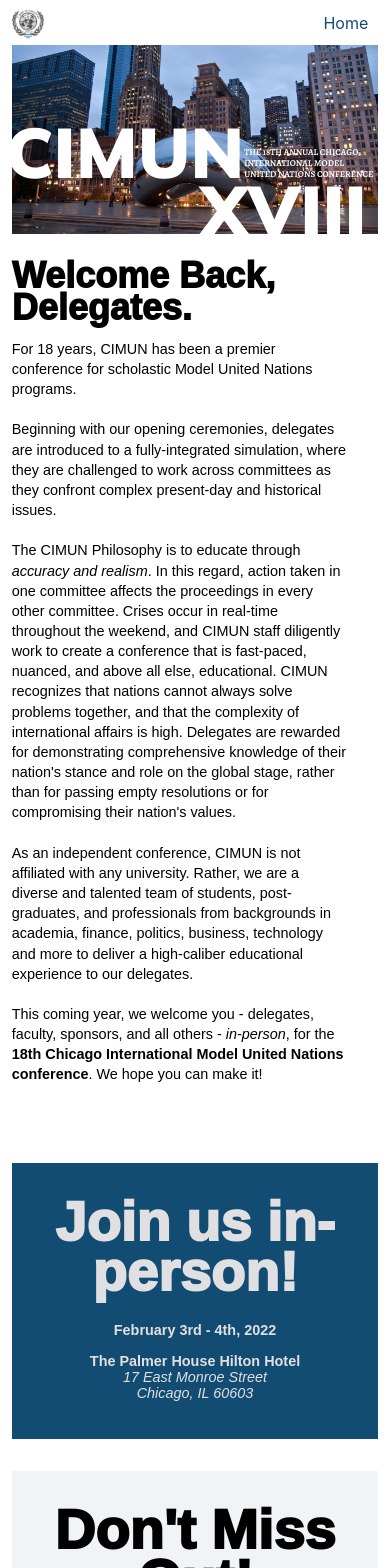
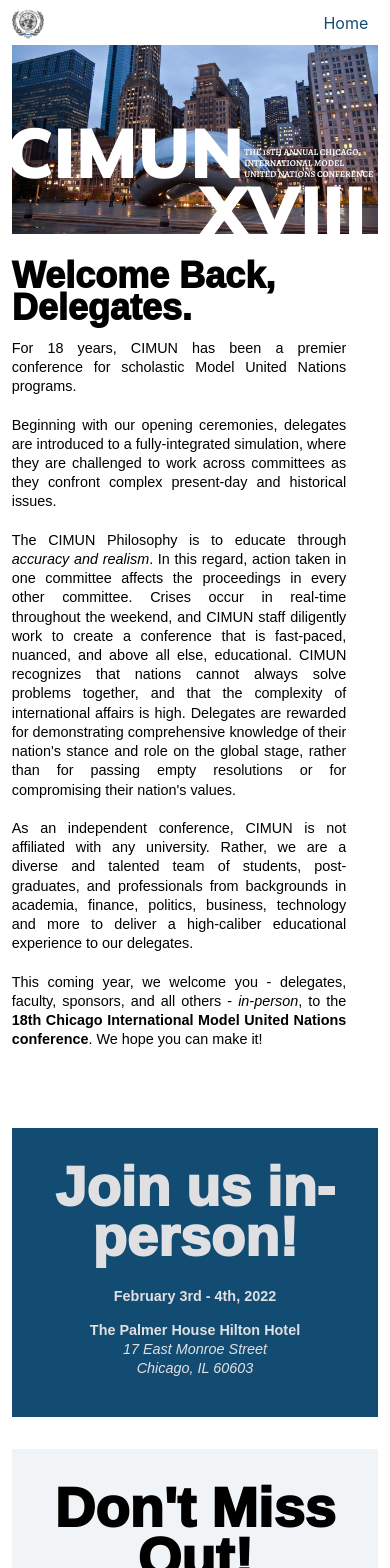
Before and after one commit to Model-UN/cimun-web, a Next.js app: page / in a window 390 px wide. Shown: the top 1568 px of the page. Built offline with nearby package versions, Linux system fonts and the light colour scheme.

Commit message:
Adjust mobile view and justify text

```diff
--- a/components/infoColumns/index.tsx
+++ b/components/infoColumns/index.tsx
@@ -72,7 +72,7 @@
     <InfoColumnWrapper>
       <CardContainer flex="1" margins="1rem 0" pad="0 2rem 0 0">
         <Title line={0.9}>Welcome Back, Delegates.</Title>
-        <Body line={1.4}>
+        <Body line={1.4} align={"justify"}>
           For 18 years, CIMUN has been a premier conference for scholastic Model
           United Nations programs. <br />
           <br />
@@ -100,8 +100,8 @@
           high-caliber educational experience to our delegates.
           <br />
           <br />
-          This coming year, we welcome you - delegates, faculty, sponsors, and all others
-          - <em>in-person</em>, for the <strong> 18th Chicago International Model United Nations
+          This coming year, we welcome you - delegates, faculty, sponsors, and all others -
+          <em> in-person</em>, to the <strong> 18th Chicago International Model United Nations
           conference</strong>. We hope you can make it!
         </Body>
       </CardContainer>
--- a/styles/typography.ts
+++ b/styles/typography.ts
@@ -87,9 +87,10 @@
   color: ${(props: TextType) => props.color ? props.color : "black"};
   font-size: ${(props: TextType) =>
       props.size ? props.size : "1.2rem"};
-  ${breakpoints("font-size", "", [{ 400: ".9rem" }])};
+  ${breakpoints("font-size", "", [{ 1000: ".9rem" }])};
   line-height: ${(props: TextType) =>
       props.line ? props.line : undefined};
+  ${breakpoints("line-height", "", [{1000: "1.2rem"}])};
   width: ${(props: TextType) =>
       props.width ? props.width : undefined};
   text-align: ${(props: TextType) =>
```
